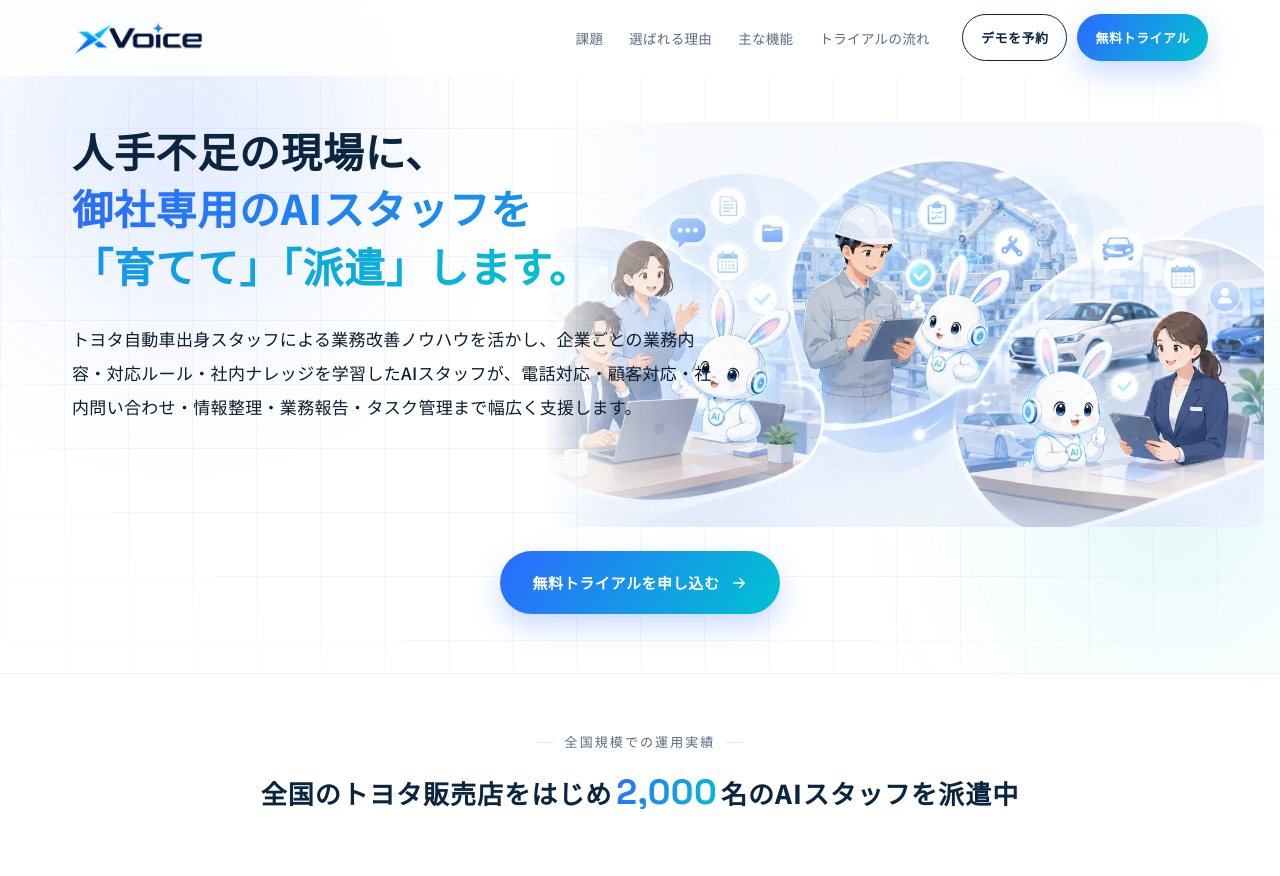
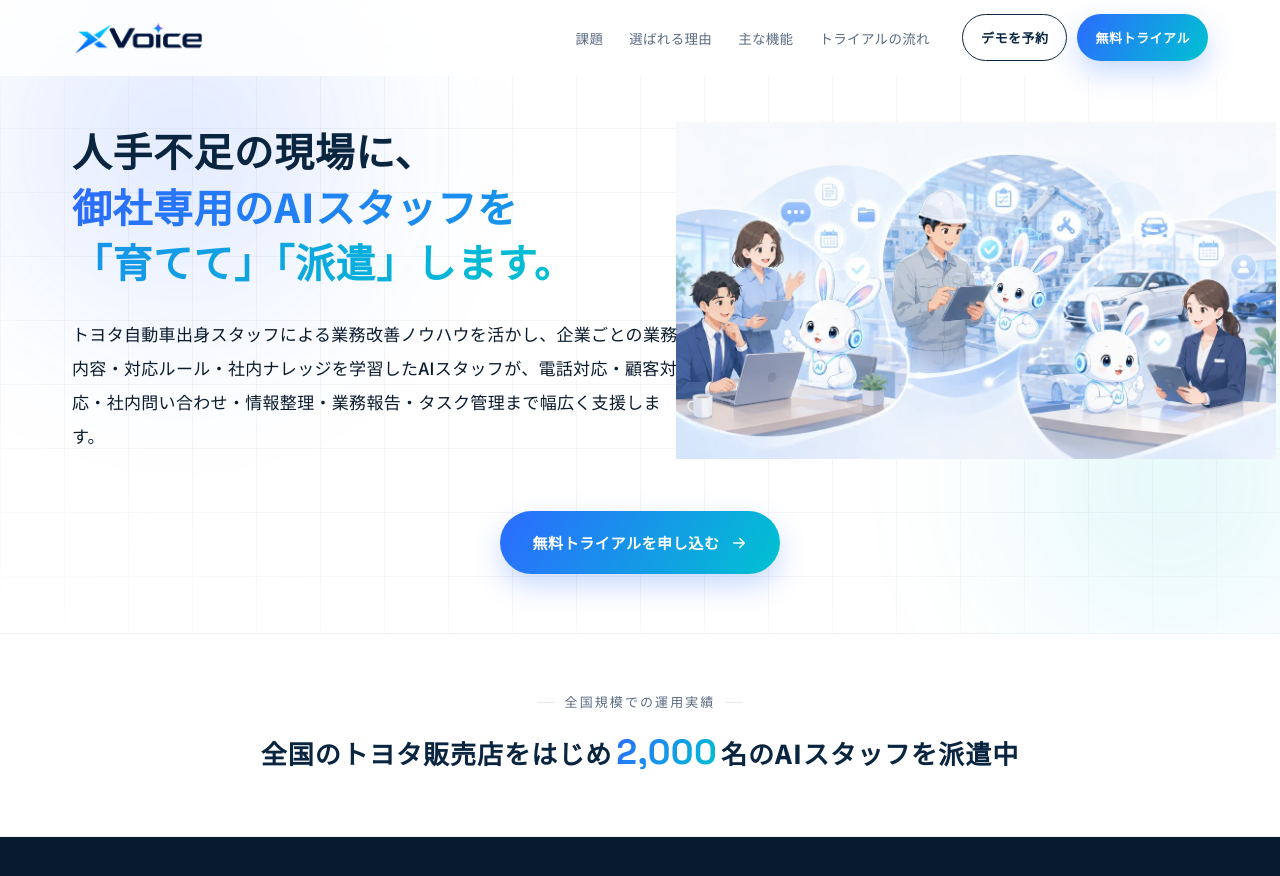
Before and after one commit to tagukichi/ailp, a PHP site: page / in a window 1280 px wide. Shown: the top 876 px of the page. Run offline with PHP 8.4, Linux system fonts and the light colour scheme.

Commit message:
FV: テキストとイラストの重なりを解消、画像全縁を自然にフェード
- .hero-content max-width: 640 → 620（テキスト終端を内側に）
- .hero-visual: width 60%→50% / max-width 780→620 / right -2%→-3%
  画像を一回り縮め、コンテナ外側にやや張り出させる
- .hero-illustration img:
  従来の左端だけの linear-gradient マスクをやめ、
  radial-gradient(ellipse 115% 120% at 50% 50%, #000 70%, transparent 100%)
  へ変更。上下左右すべての縁が自然にフェードして背景と馴染む
- border-radius も解除して "矩形の角" が出ないように
- .hero-title: clamp(28px,3.2vw,46px) → clamp(28px,3.1vw,44px) でコンテンツ幅 620 に 3 行で収まるよう微調整
- .hero-inner min-height: 420 → 380（画像の縮小に合わせる）
- タブレット(~1201px): content 560→520 / title 上限 42→36 / visual 56%→46% max 640→460
- wp-theme/xvoice/style.css にも同じ変更を反映

```diff
--- a/style.css
+++ b/style.css
@@ -381,13 +381,13 @@ p { margin: 0; }
 .hero-inner {
   position: relative;
   display: block;
-  min-height: 420px;
+  min-height: 380px;
 }
 
 .hero-content {
   position: relative;
   z-index: 2;
-  max-width: 640px;
+  max-width: 620px;
 }
 
 .eyebrow {
@@ -434,7 +434,7 @@ p { margin: 0; }
 
 .hero-title {
   margin-top: 14px;
-  font-size: clamp(28px, 3.2vw, 46px);
+  font-size: clamp(28px, 3.1vw, 44px);
   font-weight: 800;
   line-height: 1.4;
   letter-spacing: 0.02em;
@@ -514,9 +514,9 @@ p { margin: 0; }
 .hero-visual {
   position: absolute;
   top: 0;
-  right: -2%;
-  width: 60%;
-  max-width: 780px;
+  right: -3%;
+  width: 50%;
+  max-width: 620px;
   z-index: 1;
   pointer-events: none;
 }
@@ -529,9 +529,9 @@ p { margin: 0; }
   display: block;
   width: 100%;
   height: auto;
-  border-radius: var(--radius-lg, 20px);
-  -webkit-mask-image: linear-gradient(to right, transparent 0%, rgba(0,0,0,.55) 10%, #000 22%, #000 100%);
-          mask-image: linear-gradient(to right, transparent 0%, rgba(0,0,0,.55) 10%, #000 22%, #000 100%);
+  border-radius: 0;
+  -webkit-mask-image: radial-gradient(ellipse 115% 120% at 50% 50%, #000 70%, transparent 100%);
+          mask-image: radial-gradient(ellipse 115% 120% at 50% 50%, #000 70%, transparent 100%);
 }
 
 .visual-card {
@@ -2695,9 +2695,9 @@ p { margin: 0; }
 @media (max-width: 1201px) {
   .container { padding-left: 3%; padding-right: 3%; }
   .nav { padding: 0 3%; }
-  .hero-content { max-width: 560px; }
-  .hero-title { font-size: clamp(26px, 3.6vw, 42px); }
-  .hero-visual { width: 56%; right: -2%; max-width: 640px; top: 0; }
+  .hero-content { max-width: 520px; }
+  .hero-title { font-size: clamp(26px, 3.2vw, 36px); }
+  .hero-visual { width: 46%; right: -2%; max-width: 460px; top: 0; }
   .hero-meta { gap: 32px; }
   .feature-row { gap: 56px; }
 
```
Also changed, not shown: wp-theme/xvoice/style.css (+12 -12 lines).
